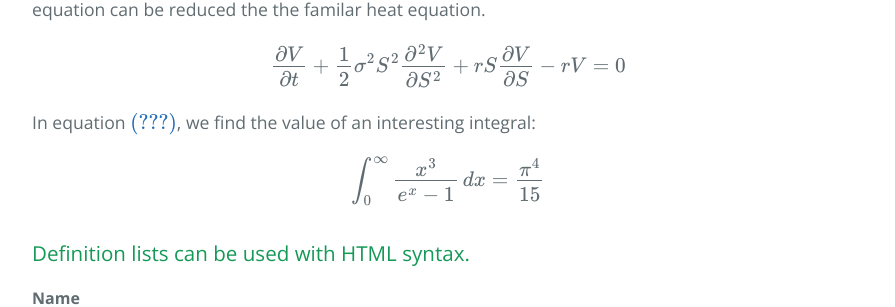
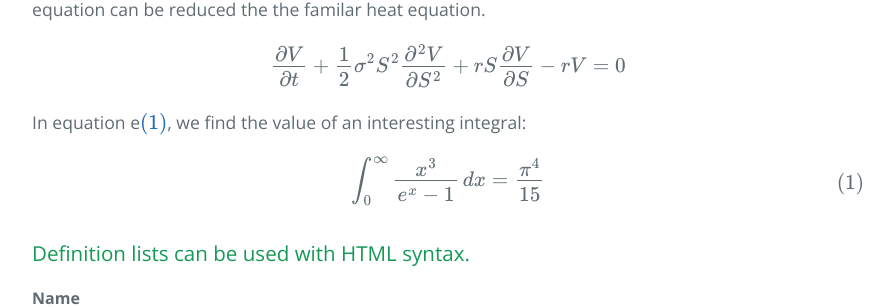
Before and after one commit to HelloBeastie/HelloBeastie.github.io, a Jekyll site: the page built from index.md, in a window 1280 px wide and 900 px high, scrolled down 4528 px. Shown: the part 150-457 px from the top of the window, without its empty margins (192-1087 px from the left). Built offline with Jekyll 4.4.1, drawn with Linux system fonts in a browser that asks for light colours; formulas are drawn with MathJax 3.

Commit message:
Updated equation referencing

```diff
--- a/index.md
+++ b/index.md
@@ -110,15 +110,17 @@ end
 Where $V$ means something specific in statistics. Using a change of variables the Black-Scholes equation can be reduced the the familar heat equation.
 
 $$
-\frac{\partial V}{\partial t} + \frac{1}{2}\sigma^2 S^2\frac{\partial^2 V}{\partial S^2} + rS\frac{\partial V}{\partial S} - rV = 0
+  \frac{\partial V}{\partial t} + \frac{1}{2}\sigma^2 S^2\frac{\partial^2 V}{\partial S^2} + rS\frac{\partial V}{\partial S} - rV = 0
 $$
 
-In equation \eqref{eq:IntegralSample}, we find the value of an
+In equation e\eqref{eq:IntegralSample}, we find the value of an
 interesting integral:
 
 $$
+\begin{equation}
   \label{eq:IntegralSample}
   \int_0^\infty \frac{x^3}{e^x-1}\,dx = \frac{\pi^4}{15}
+\end{equation}
 $$
 
 ### Definition lists can be used with HTML syntax.
```
